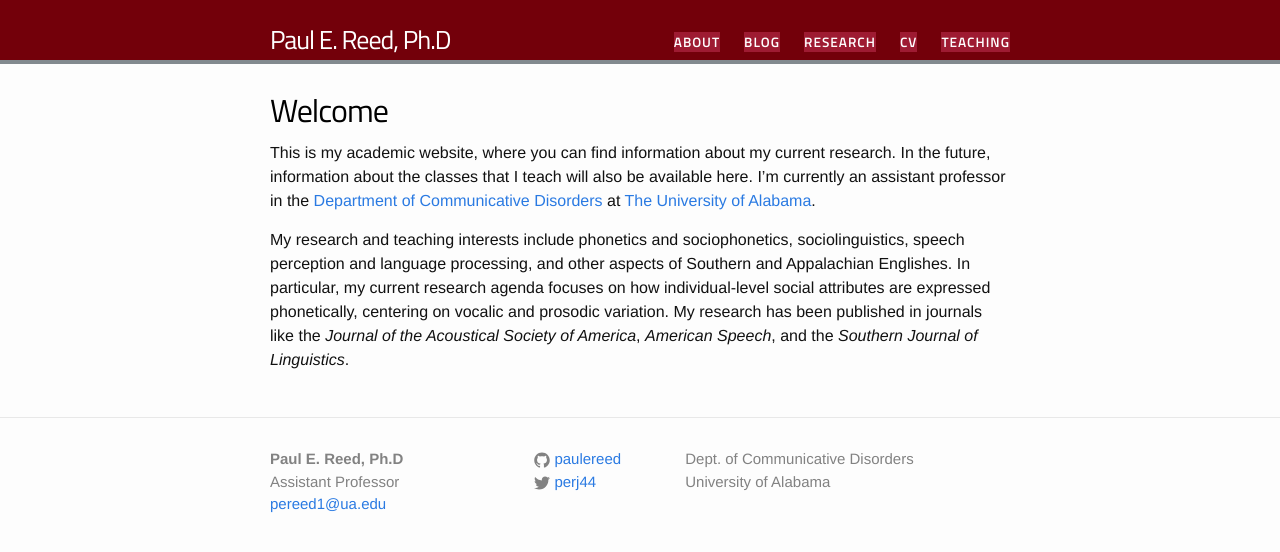
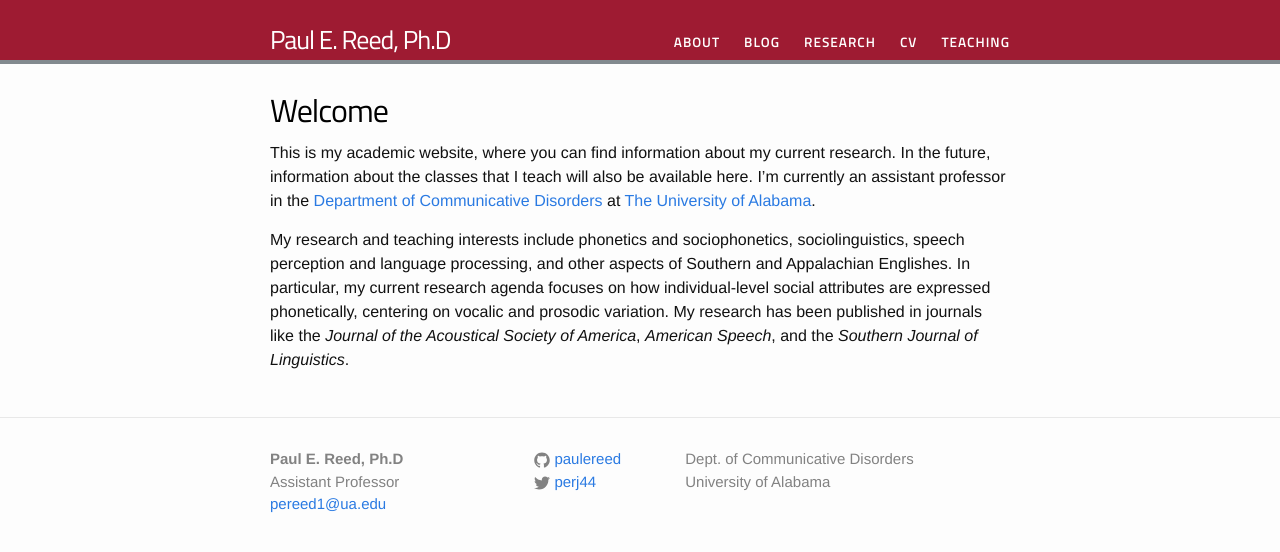
Before and after one commit to paulereed/paulereed.github.io, a Jekyll site: the page built from index.html, in a window 1280 px wide. Shown: the top 552 px of the page. Built offline with Jekyll 4.4.1, drawn with Linux system fonts in a browser that asks for light colours; some web fonts are replaced.

Commit message:
Updating menu colors

```diff
--- a/_sass/_header.scss
+++ b/_sass/_header.scss
@@ -5,7 +5,7 @@
     border-top: 0px solid $grey-color-dark;
 	border-bottom: 4px solid $clemson-purple;
     min-height: 56px;
-    background: #73000A;
+    background: #9e1b32;
     // Positioning context for the mobile navigation icon
     position: relative;
 
```
Also changed, not shown: 1 other file.
